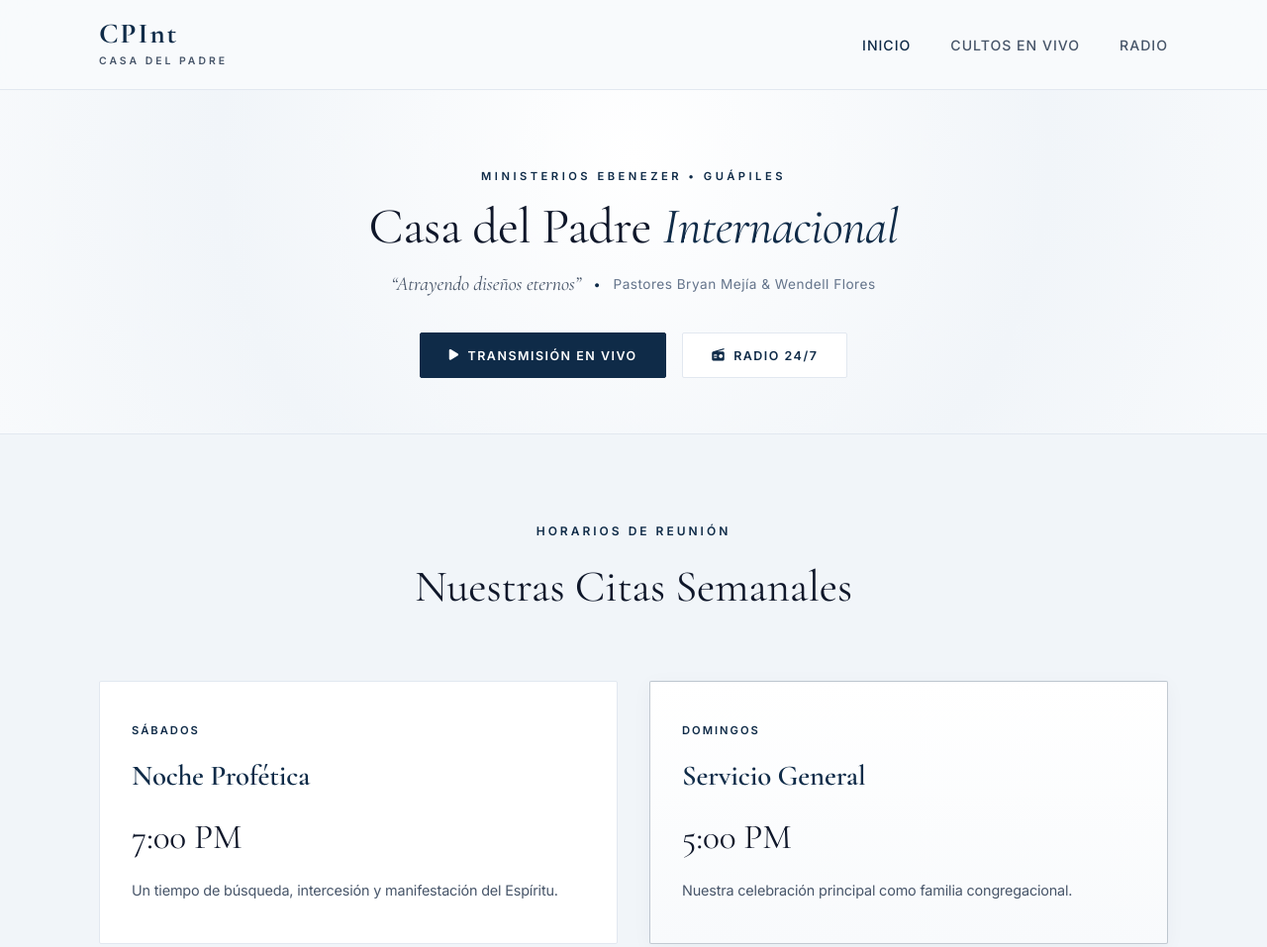
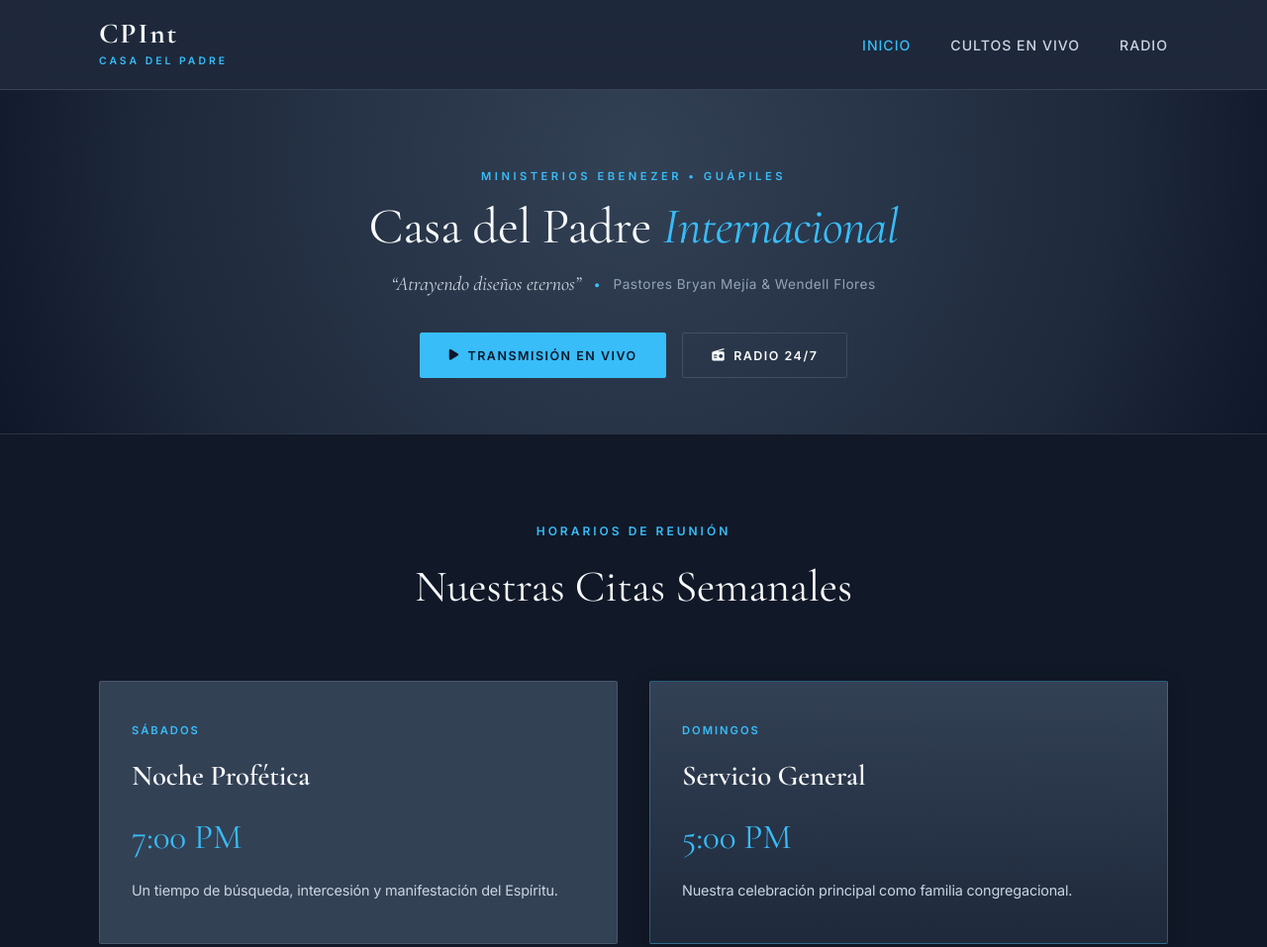
Before and after one commit to Romontt/CasadelPadre, a plain HTML site: page index.html in a window 1280 px wide. Shown: the top 957 px of the page at 99% size. Drawn offline with nearby package versions, Linux system fonts and the light colour scheme; a script that the page names is missing.

Commit message:
Update styles.css

```diff
--- a/css/styles.css
+++ b/css/styles.css
@@ -1,27 +1,27 @@
 @import url('https://fonts.googleapis.com/css2?family=Cormorant+Garamond:ital,wght@0,400;0,600;0,700;1,400&family=Inter:wght@300;400;500;600&display=swap');
 
 /* ==========================================
-   VARIABLES Y PALETA GRIS CLARO DINÁMICA
+   VARIABLES Y PALETA GRIS AZULADO INTERMEDIO
    ========================================== */
 :root {
-    /* Fondos Gris Claro en capas */
-    --bg-main: #f8fafc;              /* Slate ultra claro */
-    --bg-surface: #f1f5f9;           /* Gris niebla con matiz frío */
-    --bg-surface-elevated: #ffffff;  /* Blanco puro para tarjetas */
+    /* Fondos Gris Azulado en Capas */
+    --bg-main: #1e293b;              /* Slate oscuro / Gris acero */
+    --bg-surface: #111827;           /* Azul noche muy profundo */
+    --bg-surface-elevated: #334155;  /* Slate medio elevado para tarjetas */
 
-    /* Acentos Azules */
-    --accent-blue: #0f2b48;          /* Azul marino imperial */
-    --accent-blue-soft: rgba(15, 43, 72, 0.06);
-    --accent-blue-hover: #1e40af;    /* Azul cobalto */
+    /* Acentos Azul Brillante y Acero */
+    --accent-blue: #38bdf8;          /* Azul cian claro para contrastar sobre gris */
+    --accent-blue-soft: rgba(56, 189, 248, 0.12);
+    --accent-blue-hover: #60a5fa;    /* Azul suave hover */
 
-    /* Textos para Fondo Claro */
-    --text-primary: #0f172a;        /* Azul grisáceo muy oscuro */
-    --text-secondary: #475569;      /* Slate medio */
-    --text-muted: #64748b;          /* Slate suave */
+    /* Textos para Fondo Medio-Oscuro */
+    --text-primary: #f8fafc;        /* Blanco frío */
+    --text-secondary: #cbd5e1;      /* Slate claro */
+    --text-muted: #94a3b8;          /* Slate neutro */
 
-    /* Bordes con matiz neutro-frío */
-    --border-subtle: #e2e8f0;
-    --border-blue-subtle: rgba(15, 43, 72, 0.25);
+    /* Bordes sutiles */
+    --border-subtle: rgba(203, 213, 225, 0.15);
+    --border-blue-subtle: rgba(56, 189, 248, 0.35);
 
     /* Tipografías */
     --font-serif: 'Cormorant Garamond', Georgia, serif;
@@ -56,7 +56,7 @@ body {
    NAVBAR SOBRIO
    ========================================== */
 .navbar {
-    background-color: rgba(248, 250, 252, 0.88);
+    background-color: rgba(30, 41, 59, 0.9);
     border-bottom: 1px solid var(--border-subtle);
     position: sticky;
     top: 0;
@@ -82,14 +82,14 @@ body {
     font-family: var(--font-serif);
     font-size: 1.8rem;
     font-weight: 700;
-    color: var(--accent-blue);
+    color: var(--text-primary);
     letter-spacing: 2px;
     line-height: 1;
 }
 
 .brand-sub {
     font-size: 0.65rem;
-    color: var(--text-secondary);
+    color: var(--accent-blue);
     text-transform: uppercase;
     letter-spacing: 3px;
     font-weight: 600;
@@ -118,13 +118,13 @@ body {
 }
 
 /* ==========================================
-   HERO SECTION EDITORIAL (CON DEGRADADO MULTI-MATIZ)
+   HERO SECTION EDITORIAL (DEGRADADO PROFUNDO)
    ========================================== */
 .hero {
     padding: 4.5rem 0 3.5rem 0;
     text-align: center;
     position: relative;
-    background: radial-gradient(circle at 50% 20%, #ffffff 0%, #f1f5f9 60%, var(--bg-main) 100%);
+    background: radial-gradient(circle at 50% 20%, #334155 0%, #1e293b 70%, #0f172a 100%);
 }
 
 .location-badge {
@@ -206,7 +206,7 @@ body {
 
 .btn-primary {
     background-color: var(--accent-blue);
-    color: #ffffff;
+    color: #0f172a;
     border: 1px solid var(--accent-blue);
 }
 
@@ -214,18 +214,19 @@ body {
     background-color: var(--accent-blue-hover);
     border-color: var(--accent-blue-hover);
     transform: translateY(-2px);
-    box-shadow: 0 4px 14px rgba(15, 43, 72, 0.15);
+    box-shadow: 0 4px 14px rgba(56, 189, 248, 0.25);
 }
 
 .btn-secondary {
-    background-color: #ffffff;
-    color: var(--accent-blue);
+    background-color: transparent;
+    color: var(--text-primary);
     border: 1px solid var(--border-subtle);
 }
 
 .btn-secondary:hover {
-    background-color: var(--bg-main);
+    background-color: var(--accent-blue-soft);
     border-color: var(--accent-blue);
+    color: var(--accent-blue);
     transform: translateY(-2px);
 }
 
@@ -279,13 +280,13 @@ body {
 .schedule-card:hover {
     border-color: var(--border-blue-subtle);
     transform: translateY(-4px);
-    box-shadow: 0 12px 30px rgba(15, 23, 42, 0.05);
+    box-shadow: 0 12px 30px rgba(0, 0, 0, 0.25);
 }
 
 .schedule-card.featured {
     border-color: var(--border-blue-subtle);
-    background: linear-gradient(180deg, #ffffff 0%, #f8fafc 100%);
-    box-shadow: 0 4px 20px rgba(15, 43, 72, 0.04);
+    background: linear-gradient(180deg, #334155 0%, #1e293b 100%);
+    box-shadow: 0 4px 20px rgba(0, 0, 0, 0.2);
 }
 
 .day-label {
@@ -301,14 +302,14 @@ body {
     font-family: var(--font-serif);
     font-size: 1.8rem;
     font-weight: 600;
-    color: var(--accent-blue);
+    color: var(--text-primary);
     margin-bottom: 0.4rem;
 }
 
 .schedule-card .time {
     font-size: 2.2rem;
     font-weight: 300;
-    color: var(--text-primary);
+    color: var(--accent-blue);
     margin-bottom: 0.8rem;
     font-family: var(--font-serif);
 }
@@ -337,14 +338,14 @@ body {
 }
 
 .btn-facebook {
-    background-color: #ffffff;
-    color: #1877f2;
-    border: 1px solid rgba(24, 119, 242, 0.3);
+    background-color: transparent;
+    color: #60a5fa;
+    border: 1px solid rgba(96, 165, 250, 0.3);
 }
 
 .btn-facebook:hover {
-    background-color: rgba(24, 119, 242, 0.04);
-    border-color: #1877f2;
+    background-color: rgba(96, 165, 250, 0.1);
+    border-color: #60a5fa;
     transform: translateY(-2px);
 }
 
```
